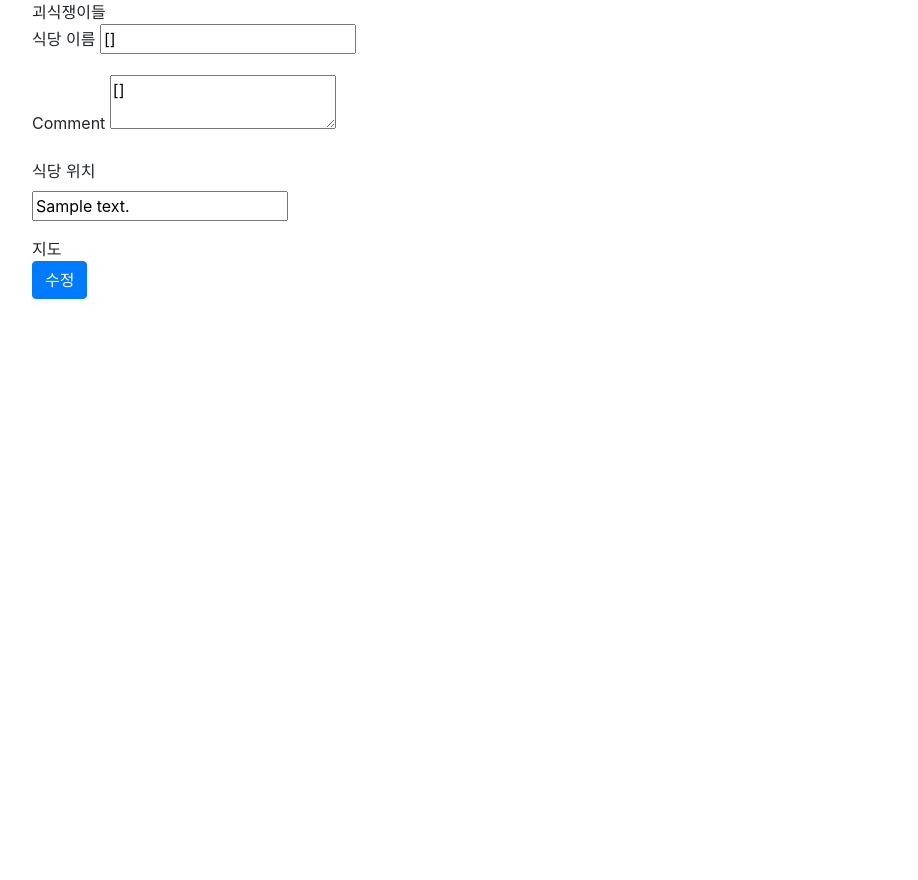
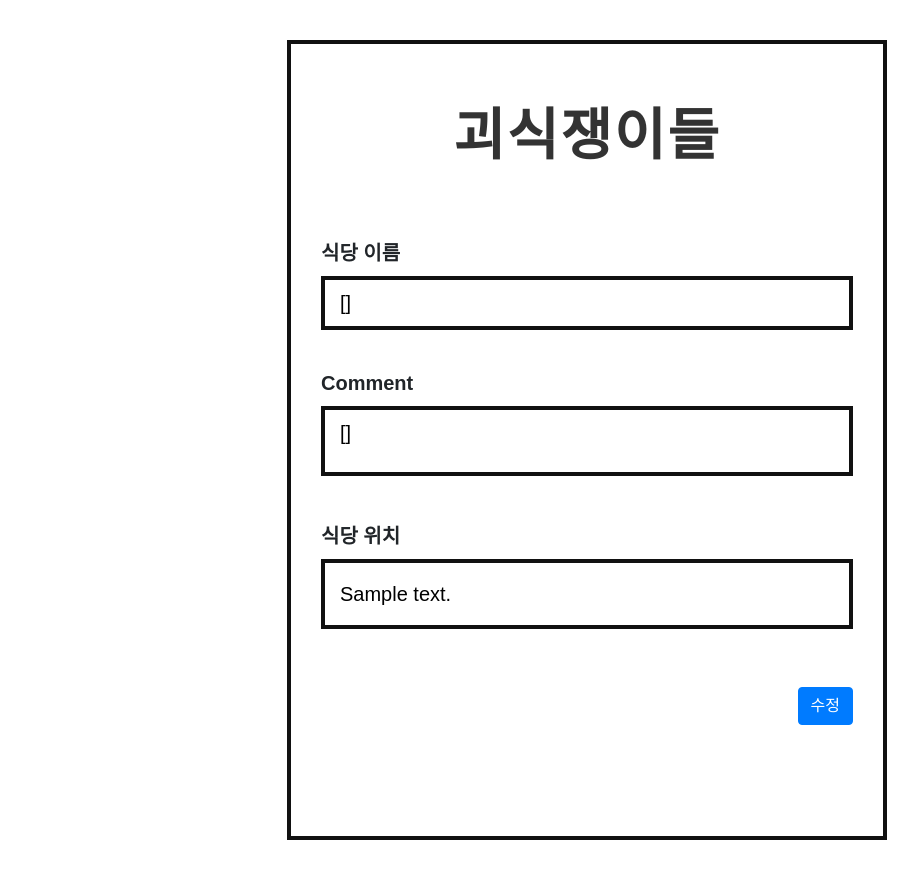
Before and after one commit to kimkimkimbo/jungleWeek00, a Flask app: template templates/edit_post.html in a window 1280 px wide. Shown: the whole page, without its empty margins (53-971 px from the left). Before the commit the page ends 299 px from the top, so only its background shows below. Run offline with Flask 3, Linux system fonts and the light colour scheme; the template is opened without the code that fills it: most values are stand-ins (such as "Sample title", 1, 10 or a date in 2020); some web fonts are replaced.

Commit message:
게시물 수정 페이지 css 수정

```diff
--- a/templates/edit_post.html
+++ b/templates/edit_post.html
@@ -37,6 +37,7 @@ post
 
   <!-- 구글폰트 -->
   <link href="https://fonts.googleapis.com/css?family=Stylish&display=swap" rel="stylesheet">
+  <link rel="stylesheet" href="{{ url_for('static', filename='style.css') }}">
   <title>괴식쟁이들 수정 페이지</title>
 
 </head>
@@ -68,10 +69,9 @@ post
       <div class="form-group">
         <label class="form-label" for="address">식당 위치</label>
         <div class="address-group">
-          <input class="address-input" type="text" id="address" name="address" value="{{ post.address }}" autocomplete="off" placeholder="주소를 입력해 주세요.">
+          <input class="address-input form-textarea" type="text" id="address" name="address" value="{{ post.address }}" autocomplete="off" placeholder="주소를 입력해 주세요.">
         </div>
       </div>
-      <div class="map-box">지도</div>
       <button type="submit" class="btn btn-primary save-btn">수정</button>
     </form>
   </div>
```
